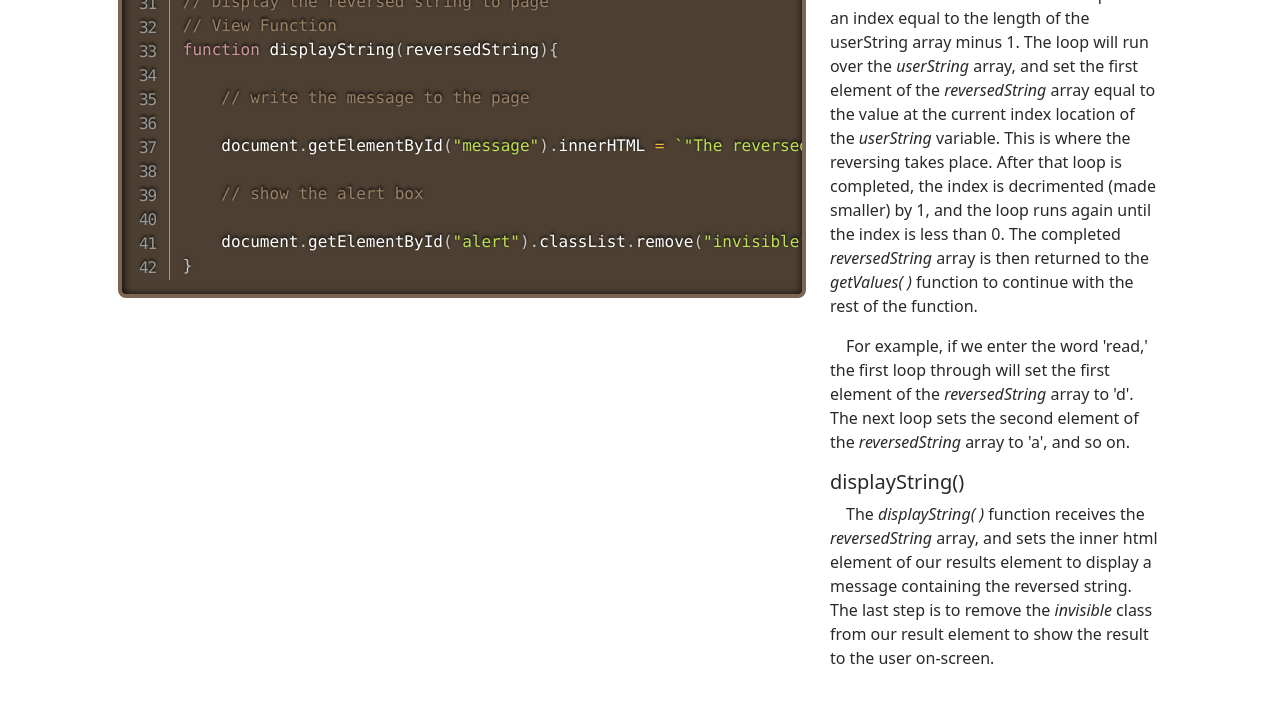
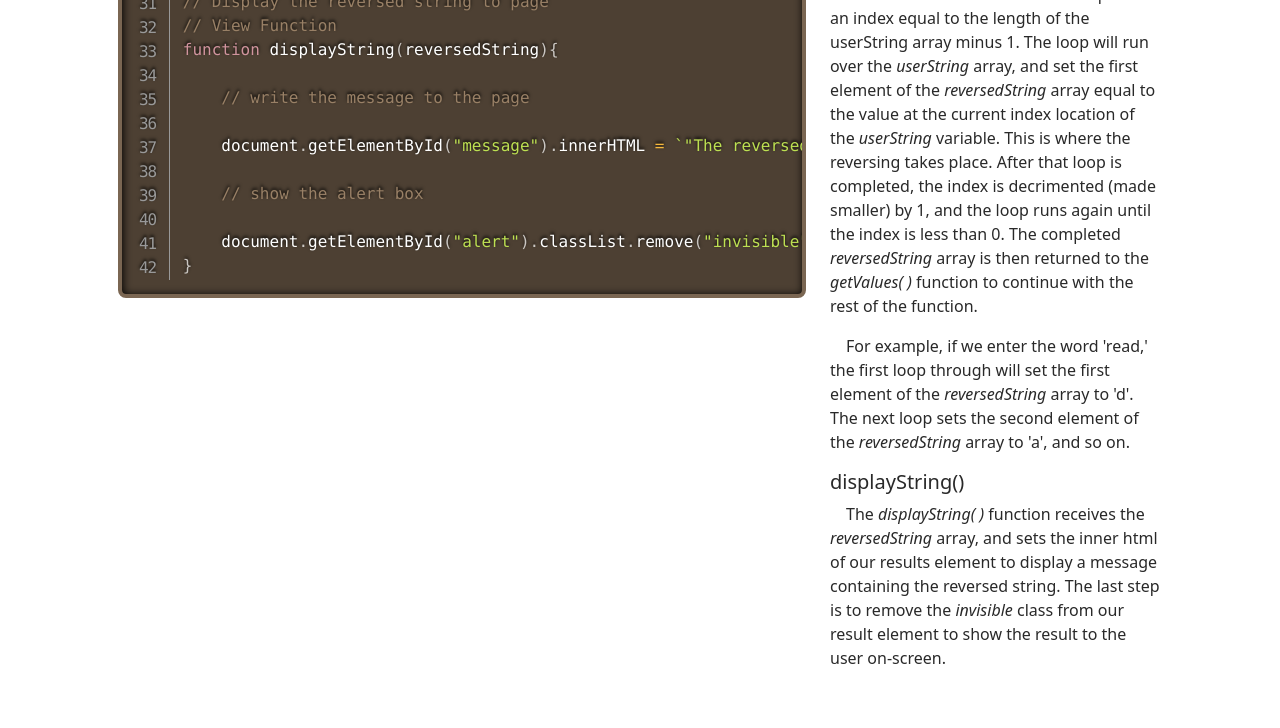
Before and after one commit to shawnrogoff/Rewind, a plain HTML site: page code.html in a window 1280 px wide. Shown: the part 901-1629 px from the top of the page. Drawn offline with nearby package versions, Linux system fonts and the light colour scheme.

Commit message:
More verbage changes

```diff
--- a/code.html
+++ b/code.html
@@ -146,7 +146,7 @@
                     </p>
                     <h5>displayString()</h5>
                     <p>
-                        &emsp;The <i>displayString( )</i> function receives the <i>reversedString</i> array, and sets the inner html element of our results
+                        &emsp;The <i>displayString( )</i> function receives the <i>reversedString</i> array, and sets the inner html of our results
                         element to display a message containing the reversed string. The last step is to remove the <i>invisible</i> class from
                         our result element to show the result to the user on-screen.
                     </p>
```
